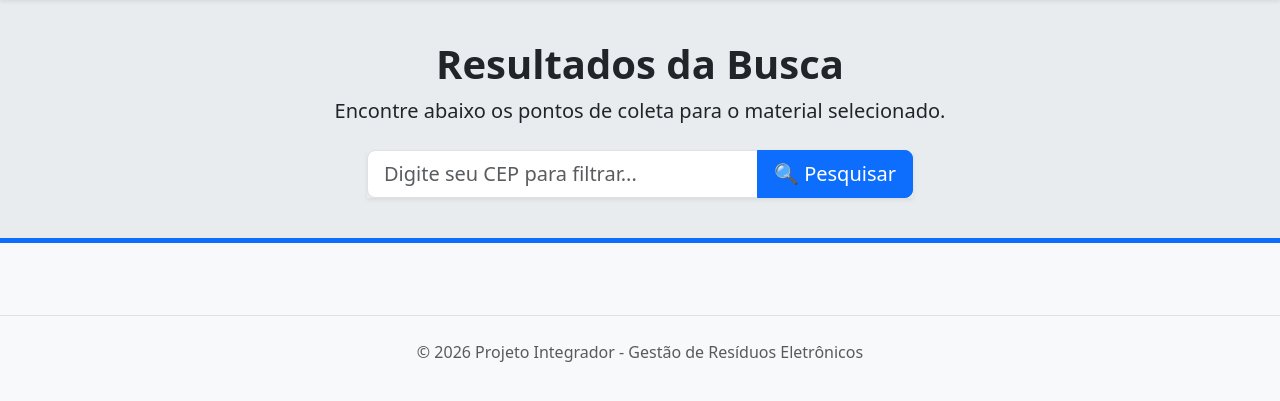
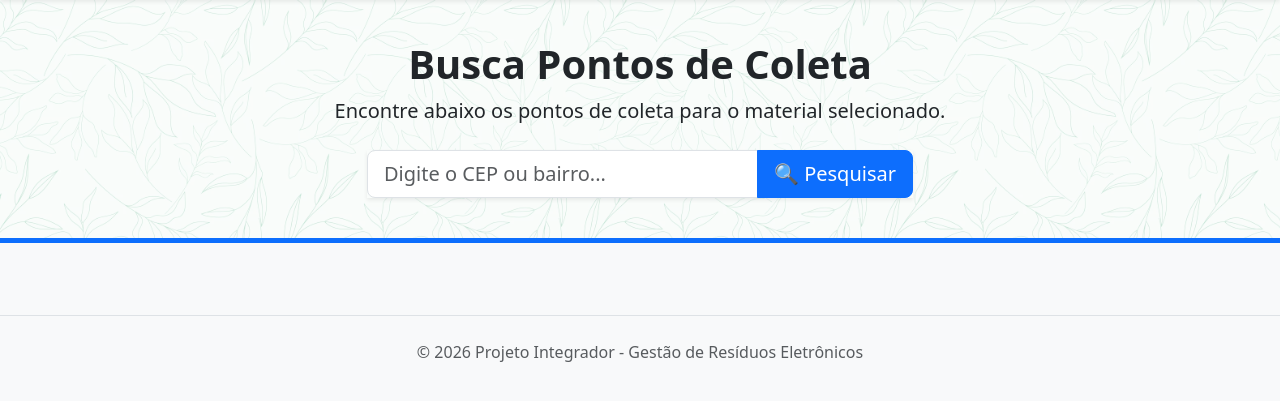
Before and after one commit to James24202145/Projeto-Integrador, a Flask app: page /busca in a window 1280 px wide. Shown: the part 56-457 px from the top of the page. Run offline with Flask 3, Linux system fonts and the light colour scheme.

Commit message:
Refatoração do banco e unificação visual do sistema
- Adicionado campo 'bairro' e suporte a múltiplos materiais por ponto.
- Implementado script interativo para cadastro de pontos via terminal.
- Unificada identidade visual (index, busca, importância) com padrão de textura 'leaf.avif'.
- Ajustada lógica de badges individuais para exibição de materiais.

```diff
--- a/app.py
+++ b/app.py
@@ -16,9 +16,10 @@ class PontoColeta(db.Model):
     id = db.Column(db.Integer, primary_key=True)
     nome = db.Column(db.String(100), nullable=False)
     endereco = db.Column(db.String(200), nullable=False)
+    bairro = db.Column(db.String(100), nullable=False)
     cidade = db.Column(db.String(100), nullable=False)
     cep = db.Column(db.String(20), nullable=False)
-    tipo_material = db.Column(db.String(100), nullable=False)
+    tipo_material = db.Column(db.String(200), nullable=False)
     latitude = db.Column(db.Float)
     longitude = db.Column(db.Float)
 
@@ -29,18 +30,29 @@ class PontoColeta(db.Model):
 # Rota inicial de teste
 @app.route('/')
 def index():
-    return render_template('index.html')  # Recomendado mudar para um template depois
+    return render_template('index.html')
 
 
 # --- NOVA ROTA DE BUSCA ---
 @app.route('/busca', methods=['GET', 'POST'])
 def busca():
     resultados = []
-    if request.method == 'POST':
-        cep_digitado = request.form.get('cep')
-        # Busca pontos que contenham os números digitados no CEP
-        resultados = PontoColeta.query.filter(PontoColeta.cep.contains(cep_digitado)).all()
+    tipo_filtro = request.args.get('tipo')
+    busca_texto = request.form.get('cep')  # O usuário pode digitar CEP ou Bairro aqui
 
+    query = PontoColeta.query
+
+    if tipo_filtro:
+        query = query.filter(PontoColeta.tipo_material.contains(tipo_filtro))
+
+    if busca_texto:
+        # A mágica acontece aqui: ele procura o texto tanto no CEP quanto no Bairro
+        query = query.filter(
+            (PontoColeta.cep.contains(busca_texto)) |
+            (PontoColeta.bairro.contains(busca_texto))
+        )
+
+    resultados = query.all()
     return render_template('busca.html', resultados=resultados)
 
 @app.route('/importancia')
--- a/templates/busca.html
+++ b/templates/busca.html
@@ -6,7 +6,16 @@
     <title>EcoMapa - Resultados da Busca</title>
     <link href="https://cdn.jsdelivr.net/npm/bootstrap@5.3.0/dist/css/bootstrap.min.css" rel="stylesheet">
     <style>
-        .hero-section { background: #e9ecef; padding: 40px 0; border-bottom: 5px solid #0d6efd; }
+        .hero-section {
+            background-image: url("{{ url_for('static', filename='img/leaf.avif') }}");
+            background-repeat: repeat;
+            background-size: 300px;
+            background-color: rgba(233, 236, 239, 0.85);
+            background-blend-mode: overlay;
+            padding: 40px 0;
+            border-bottom: 5px solid #0d6efd;
+        }
+
         .result-card { transition: transform 0.2s; }
         .result-card:hover { transform: translateY(-5px); }
     </style>
@@ -25,13 +34,13 @@
 
     <section class="hero-section text-center">
         <div class="container">
-            <h1 class="fw-bold">Resultados da Busca</h1>
+            <h1 class="fw-bold">Busca Pontos de Coleta</h1>
             <p class="lead">Encontre abaixo os pontos de coleta para o material selecionado.</p>
 
             <div class="row justify-content-center mt-4">
                 <div class="col-md-6">
                     <form method="POST" class="input-group shadow-sm">
-                        <input type="text" name="cep" class="form-control form-control-lg" placeholder="Digite seu CEP para filtrar..." value="{{ request.form.get('cep', '') }}">
+                        <input type="text" name="cep" class="form-control form-control-lg" placeholder="Digite o CEP ou bairro..." value="{{ request.form.get('cep', '') }}">
                         <button class="btn btn-primary btn-lg" type="submit">🔍 Pesquisar</button>
                     </form>
                 </div>
@@ -45,9 +54,14 @@
             <div class="col-md-6 col-lg-4">
                 <div class="card h-100 shadow-sm border-0 result-card">
                     <div class="card-body">
+
                         <div class="d-flex justify-content-between align-items-start mb-2">
                             <h5 class="card-title text-primary fw-bold mb-0">{{ ponto.nome }}</h5>
-                            <span class="badge bg-success opacity-75">{{ ponto.tipo_material }}</span>
+                            <div class="d-flex flex-wrap gap-1 mb-2">
+                                {% for material in ponto.tipo_material.split(';') %}
+                                    <span class="badge bg-success opacity-75">{{ material }}</span>
+                                {% endfor %}
+                            </div>
                         </div>
                         <hr class="text-muted opacity-25">
                         <p class="card-text">
@@ -69,8 +83,8 @@
                 {% if request.method == 'POST' %}
                 <div class="col-12 text-center py-5">
                     <div class="display-1 text-muted">🏜️</div>
-                    <h4 class="mt-3 text-muted">Nenhum ponto encontrado para este CEP.</h4>
-                    <p>Tente digitar apenas os primeiros números ou verifique se o CEP está correto.</p>
+                    <h4 class="mt-3 text-muted">Nenhum ponto encontrado.</h4>
+                    <p>Tente digitar apenas os primeiros números do CEP ou as primeiras letras do bairro.</p>
                 </div>
                 {% endif %}
             {% endfor %}
```
Also changed, not shown: cadastrar.py (added, +45 -0 lines), popular_banco.py (+9 -6 lines), templates/importancia.html (+9 -1 lines), templates/index.html (+18 -3 lines), static/img/info.png (deleted), static/img/leaf.avif (added), static/img/rota.png (deleted).
